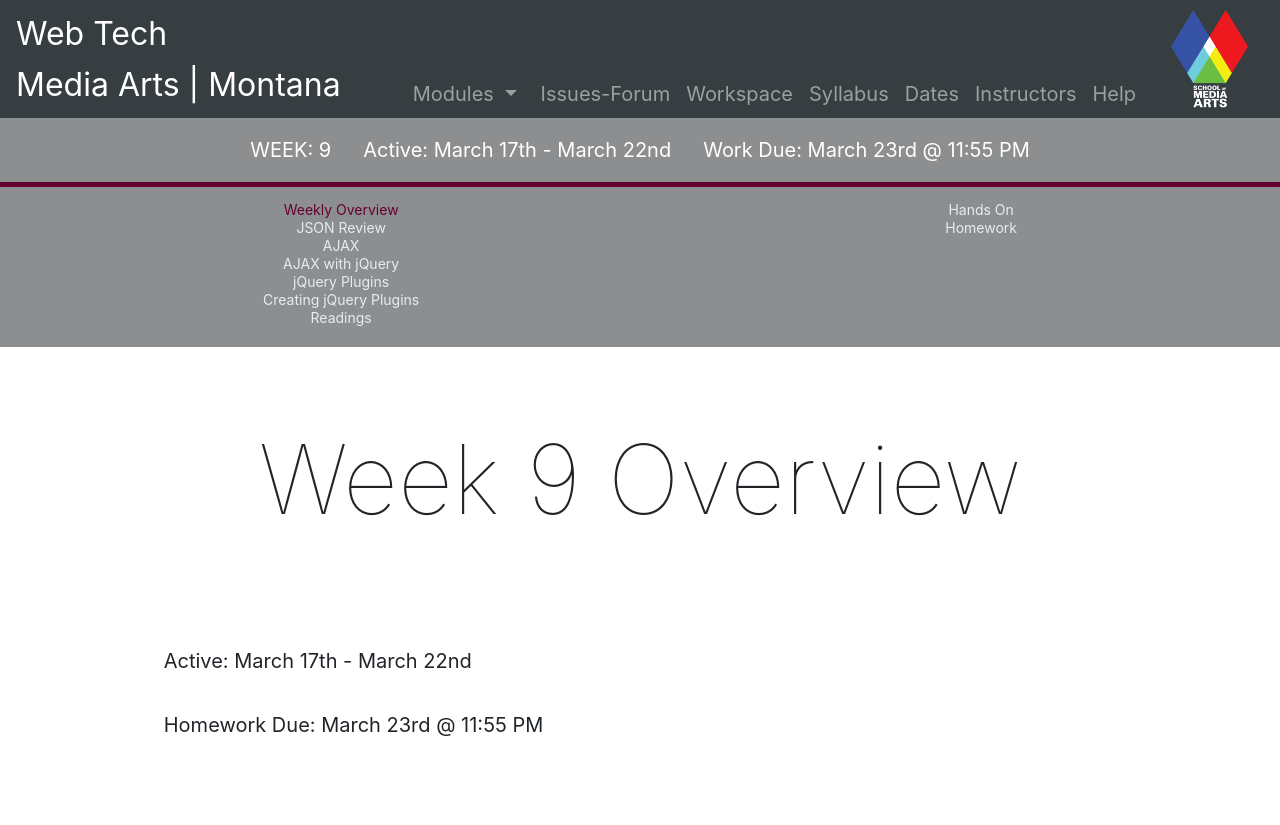
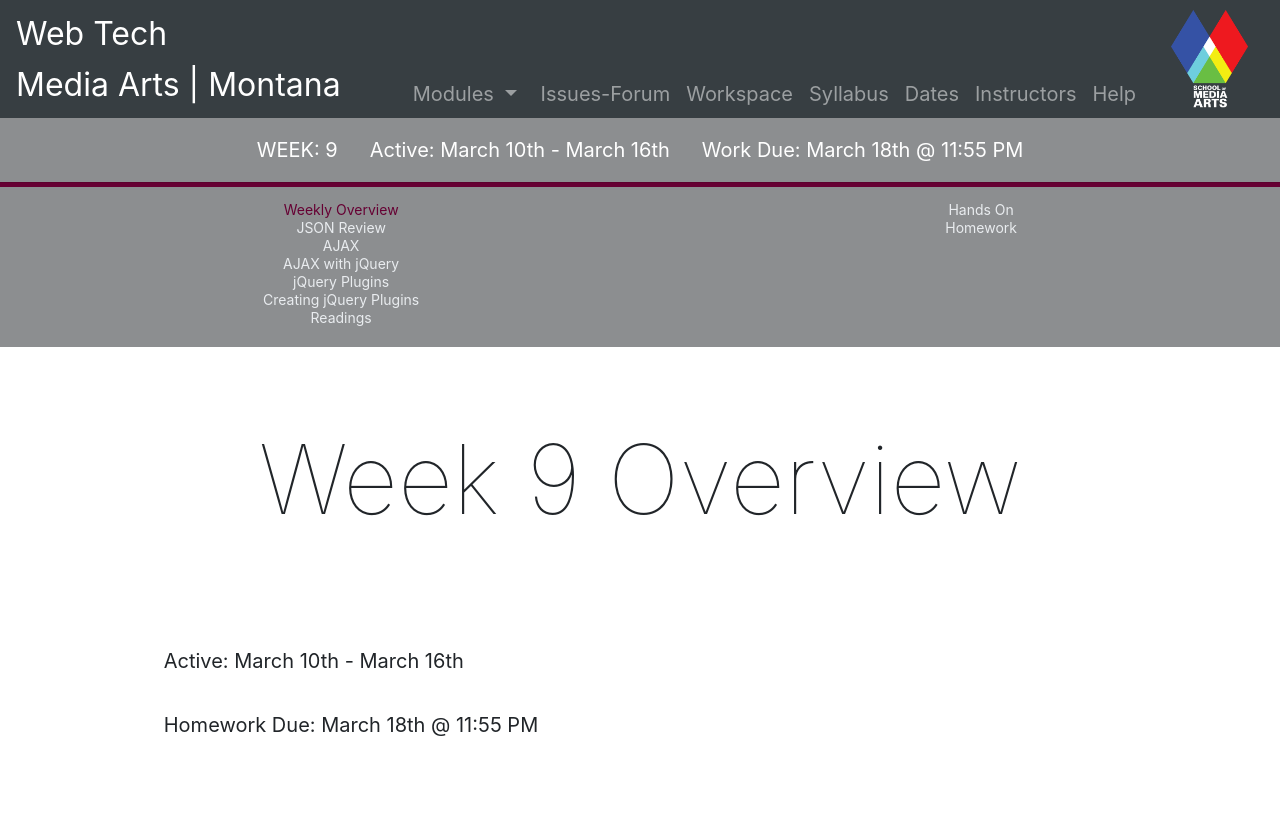
Before and after one commit to Montana-Media-Arts/441-web-tech-Spring2019-course, a Jekyll site: the page built from modules/week-9/_posts/2000-01-01-overview.md, in a window 1280 px wide. Shown: the top 825 px of the page. Built offline with Jekyll 4.4.1, drawn with Linux system fonts in a browser that asks for light colours; nearby versions of some CDN libraries.

Commit message:
Update dates.yml

```diff
--- a/_data/dates.yml
+++ b/_data/dates.yml
@@ -8,7 +8,7 @@
 6: ["February 20th - February 22rd", " February 24rd @ 11:55PM"]
 7: ["February 24th - March 2nd", "March 4nd @ 11:55PM"]
 8: ["March 3rd - March 9th", "March 11th @ 11:55PM"]
-9: ["March 17th - March 22nd", "March 23rd @ 11:55 PM"]
+9: ["March 10th - March 16th", "March 18th @ 11:55 PM"]
 10: ["March 24th - March 29th", "No Homework - Spring Break"]
 11: ["March 31st - April 5th", "April 6th @ 11:55PM"]
 12: ["April 7th - April 12th", "April 13th @ 11:55PM"]
```
